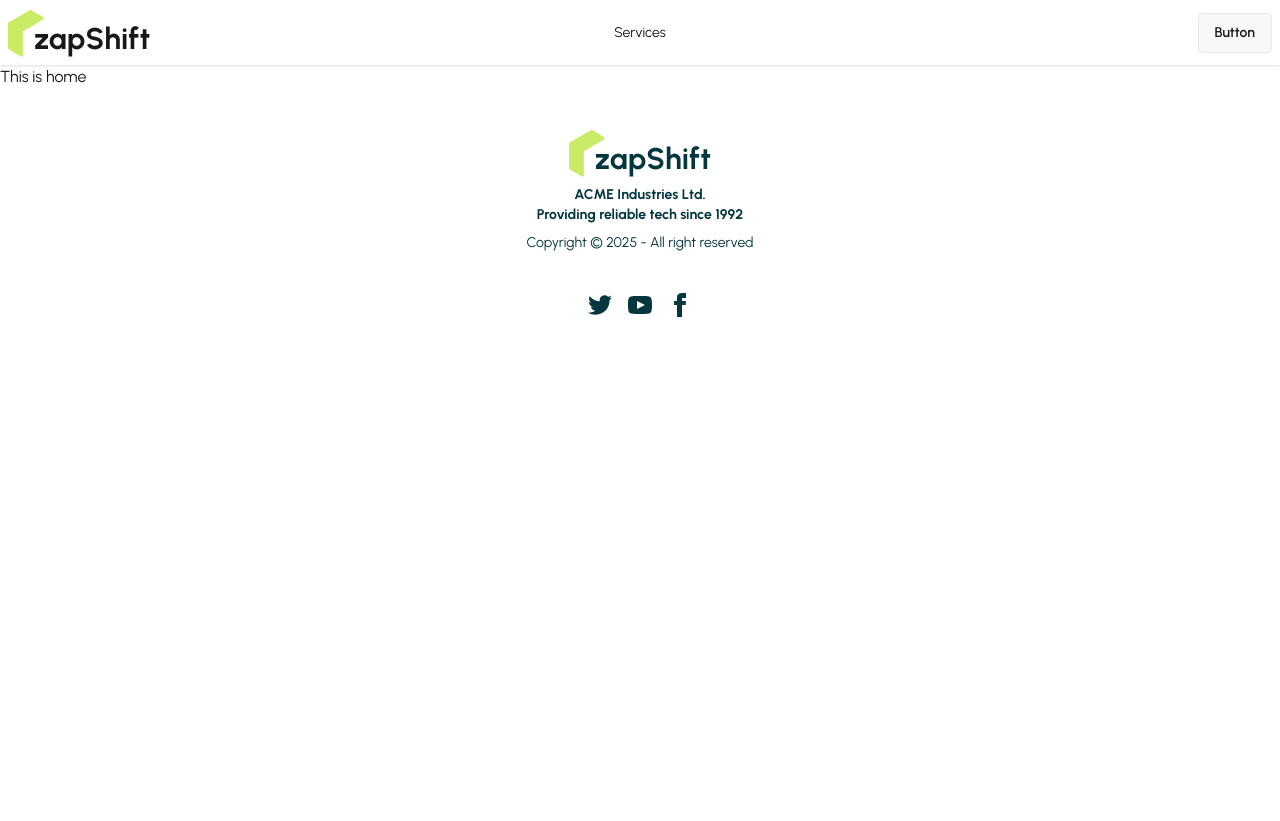
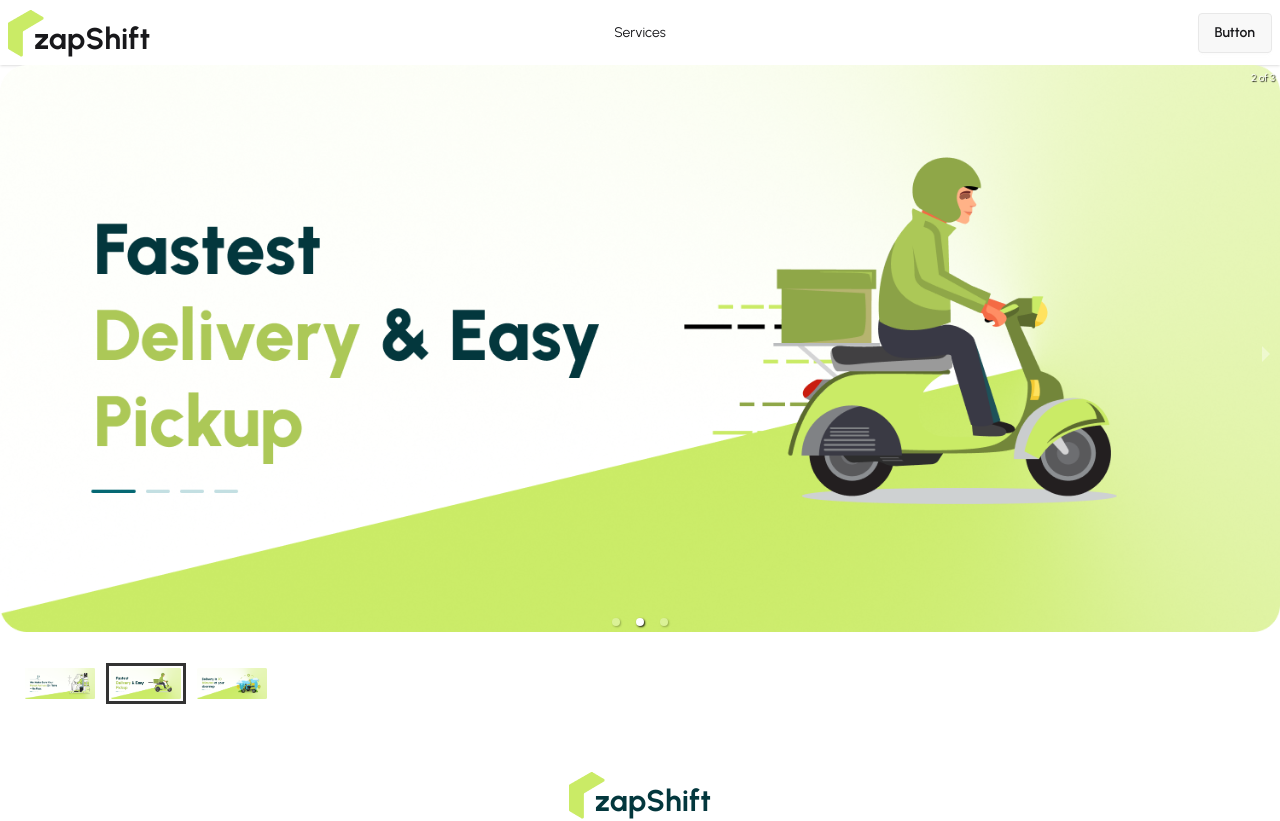
Before and after one commit to Samin1362/PH-Final-Project-Zap-Shift-Client, a React (Vite) app: page / in a window 1280 px wide. Shown: the top 821 px of the page. Before the commit the page ends 800 px from the top, so only its background shows below. Built offline with nearby package versions, Linux system fonts and the light colour scheme.

Commit message:
banner carousel added

```diff
--- a/package.json
+++ b/package.json
@@ -15,6 +15,7 @@
     "react": "^19.2.0",
     "react-dom": "^19.2.0",
     "react-icons": "^5.5.0",
+    "react-responsive-carousel": "^3.2.23",
     "react-router": "^7.9.6",
     "tailwindcss": "^4.1.17"
   },
--- /dev/null
+++ b/src/pages/Home/Banner/Banner.jsx
@@ -0,0 +1,24 @@
+import React from "react";
+import "react-responsive-carousel/lib/styles/carousel.min.css";
+import { Carousel } from "react-responsive-carousel";
+import bannerImg1 from "../../../assets/banner/banner1.png";
+import bannerImg2 from "../../../assets/banner/banner2.png";
+import bannerImg3 from "../../../assets/banner/banner3.png";
+
+const Banner = () => {
+  return (
+    <Carousel autoPlay={true} infiniteLoop={true}>
+      <div>
+        <img src={bannerImg1} />
+      </div>
+      <div>
+        <img src={bannerImg2} />
+      </div>
+      <div>
+        <img src={bannerImg3} />
+      </div>
+    </Carousel>
+  );
+};
+
+export default Banner;
--- a/src/pages/Home/Home/Banner/Banner.jsx
+++ /dev/null
@@ -1,11 +0,0 @@
-import React from 'react';
-
-const Banner = () => {
-  return (
-    <div>
-      <h1>This is Banner</h1>
-    </div>
-  );
-};
-
-export default Banner;
--- a/src/pages/Home/Home/Home.jsx
+++ b/src/pages/Home/Home/Home.jsx
@@ -1,9 +1,10 @@
 import React from 'react';
+import Banner from '../Banner/Banner';
 
 const Home = () => {
   return (
     <div>
-      <h1>This is home</h1>
+      <Banner></Banner>
     </div>
   );
 };
```
Also changed, not shown: 1 other file (tests, documents, lock files or other folders).
